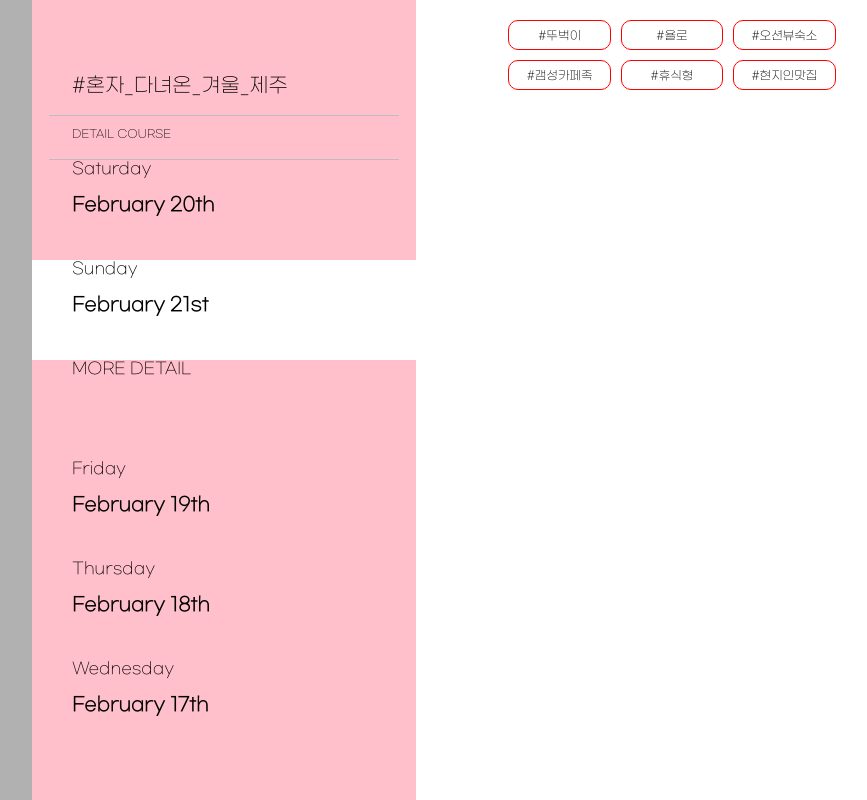
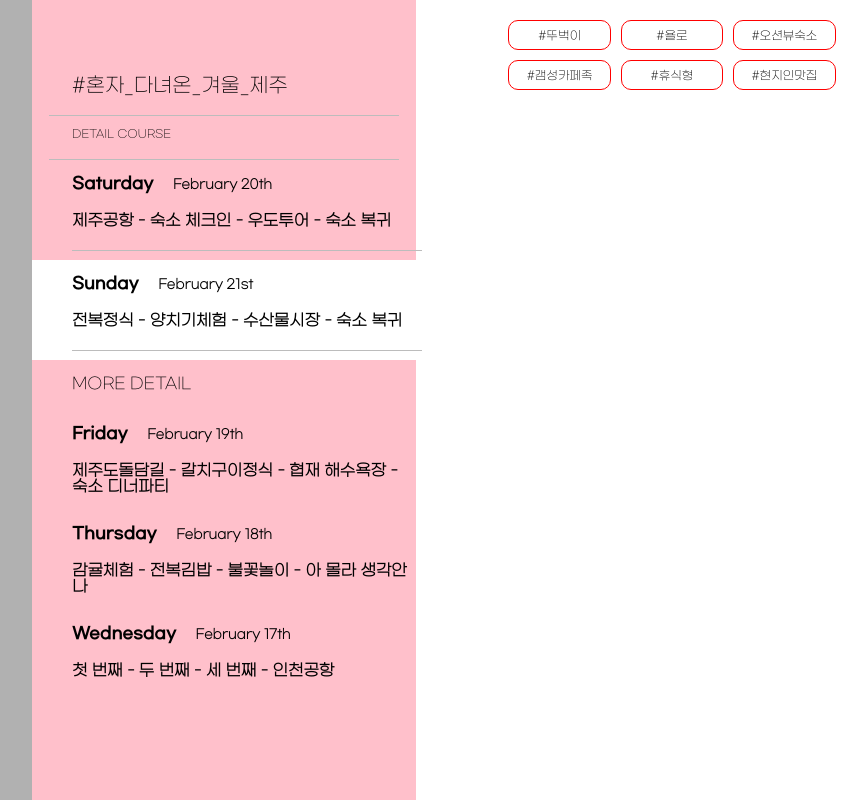
Before and after one commit to steadily-worked/Rootravel, a plain HTML site: page course2-3.html in a window 1280 px wide. Shown: the whole page, without its empty margins (352-1219 px from the left). Drawn offline with Linux system fonts and the light colour scheme; grey boxes are pictures that could not be loaded.

Commit message:
edit a tag

```diff
--- a/course2-3.html
+++ b/course2-3.html
@@ -16,12 +16,15 @@
         margin: 0;
         padding: 0;
     }
-    #center-1:after, #center-1-1:after {
+    #center-1:after, #center-1-1:after, #center-2:after, #center-3:after{
         content: "";
         display: block;
         width: 350px;
         border-bottom: 1px solid #bcbcbc;
         margin: 20px auto;
+    }
+    #center-2:after, #center-3:after {
+        margin: 0;
     }
     #grid1-a, #grid1-b, #grid1-c, #grid2-a, #grid2-b, #grid2-c {
         display: table-cell;
@@ -43,6 +46,30 @@
     #center-3 {
         background-color: white;
     }
+    #center-2 > h3, p,
+    #center-3 > h3, p,
+    #center-5 > h3, p,
+    #center-6 > h3, p,
+    #center-7 > h3, p {
+        display: inline-block;
+        margin: 0;
+    }
+    #center-2 > p,
+    #center-3 > p,
+    #center-5 > p,
+    #center-6 > p,
+    #center-7 > p
+     {
+        font-weight: bold;
+        font-family: 'GmarketSansMedium';
+        margin-right: 15px;
+    }
+    #center-2, #center-3, #center-4, #center-5, #center-6, #center-7 {
+        padding-top: 15px;
+    }
+    h3 {
+        font-size: 13px;
+    }
 </style>
 <body>
     <div id='left-image-course'>
@@ -58,33 +85,28 @@
         <div id='center-1-1'>
             <p>DETAIL COURSE</p>
         </div>
-        <div id='center-2'>
-            <a href='course2-2.html' style='text-decoration: none; color: black; cursor: default;'>
+        <div id='center-2' style=" cursor: default;" onclick="location.href='course2-2.html';">
                 <p>Saturday</p> <h3>February 20th</h3>
-            </a>
+                <h4>제주공항 - 숙소 체크인 - 우도투어 - 숙소 복귀</h4>
         </div>
-        <div id='center-3'>
-            <a href='#' style='text-decoration: none; color: black; cursor: default;'>
+        <div id='center-3' style=" cursor: default;" onclick="location.href='#';">
                 <p>Sunday</p> <h3>February 21st</h3>
-            </a>
+                <h4>전복정식 - 양치기체험 - 수산물시장 - 숙소 복귀</h4>
         </div>
-        <div id='center-4' style='text-decoration: none; color: black; cursor: default;'>
+        <div id='center-4'>
             <p>MORE DETAIL</p>
         </div>
-        <div id='center-5'>
-            <a href='course2-4.html' style='text-decoration: none; color: black; cursor: default;'>
+        <div id='center-5' style=" cursor: default;" onclick="location.href='course2-4.html';">
                 <p>Friday</p> <h3>February 19th</h3>
-            </a>
+                <h4>제주도돌담길 - 갈치구이정식 - 협재 해수욕장 - 숙소 디너파티</h4>
         </div>
-        <div id='center-6'>
-            <a href='course2-5.html' style='text-decoration: none; color: black; cursor: default;'>
+        <div id='center-6' style=" cursor: default;" onclick="location.href='course2-5.html';">
                 <p>Thursday</p> <h3>February 18th</h3>
-            </a>
+                <h4>감귤체험 - 전복김밥 - 불꽃놀이 - 아 몰라 생각안나</h4>
         </div>
-        <div id='center-7'>
-            <a href='course2-6.html' style='text-decoration: none; color: black; cursor: default;'>
+        <div id='center-7' style=" cursor: default;" onclick="location.href='course2-6.html';">
                 <p>Wednesday</p> <h3>February 17th</h3>
-            </a>
+                <h4>첫 번째 - 두 번째 - 세 번째 - 인천공항</h4>
         </div>
     </div>
     <div id='right-container-course2'>
--- a/css/styles.css
+++ b/css/styles.css
@@ -617,6 +617,9 @@ input[type="checkbox"]:checked + label:before {
     text-decoration: none;
     color: black;
 }
+#center-4 {
+    height: 50px;
+}
 #center-1-1 {
     font-size: 11px;
     height: 35px;
```
Also changed, not shown: course2-1.html (+40 -16 lines), course2-2.html (+38 -16 lines), course2-4.html (+34 -15 lines), course2-5.html (+34 -15 lines), course2-6.html (+34 -15 lines).
